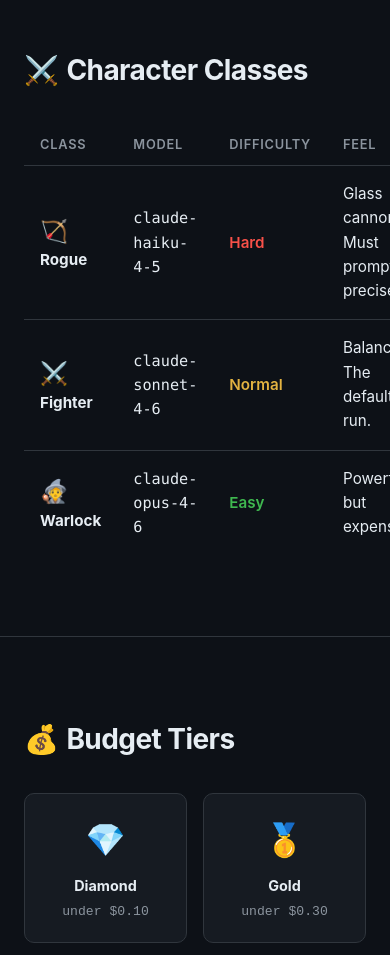
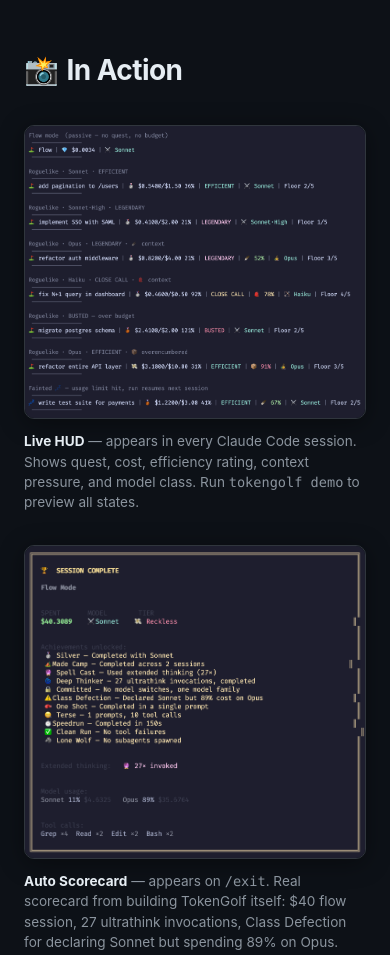
Before and after one commit to josheche/tokengolf, a website: page docs/index.html in a window 390 px wide. Shown: the part 2620-3575 px from the top of the page. Drawn offline with nearby package versions, Linux system fonts and the light colour scheme.

Commit message:
docs: add screenshots section to landing page
New "In Action" section between Two Modes and Character Classes showing
the HUD demo and a real scorecard side by side. Responsive grid layout
(side-by-side on desktop, stacked on mobile).

```diff
--- a/docs/index.html
+++ b/docs/index.html
@@ -518,6 +518,43 @@
         border-color: #3d1f1f;
       }
 
+      /* ── Screenshots ── */
+      .screenshots-grid {
+        display: grid;
+        grid-template-columns: 1fr 1fr;
+        gap: 2rem;
+        align-items: start;
+      }
+
+      @media (max-width: 768px) {
+        .screenshots-grid {
+          grid-template-columns: 1fr;
+        }
+      }
+
+      .screenshot-item {
+        display: flex;
+        flex-direction: column;
+        gap: 0.75rem;
+      }
+
+      .screenshot-item img {
+        width: 100%;
+        border-radius: 10px;
+        border: 1px solid var(--border);
+        box-shadow: 0 4px 24px rgba(0, 0, 0, 0.4);
+      }
+
+      .screenshot-label {
+        font-size: 0.85rem;
+        color: var(--muted);
+        line-height: 1.5;
+      }
+
+      .screenshot-label strong {
+        color: var(--text);
+      }
+
       /* ── Footer ── */
       footer {
         border-top: 1px solid var(--border);
@@ -622,6 +659,25 @@
             <li>Trains deliberate, efficient prompting</li>
             <li>Roguelike practice makes Flow sessions better</li>
           </ul>
+        </div>
+      </div>
+    </section>
+
+    <!-- ── Screenshots ── -->
+    <section>
+      <h2><span>📸</span>In Action</h2>
+      <div class="screenshots-grid">
+        <div class="screenshot-item">
+          <img src="assets/demo-hud.png" alt="TokenGolf HUD — all game states" />
+          <div class="screenshot-label">
+            <strong>Live HUD</strong> — appears in every Claude Code session. Shows quest, cost, efficiency rating, context pressure, and model class. Run <code>tokengolf demo</code> to preview all states.
+          </div>
+        </div>
+        <div class="screenshot-item">
+          <img src="assets/scorecard.png" alt="TokenGolf scorecard — session complete" />
+          <div class="screenshot-label">
+            <strong>Auto Scorecard</strong> — appears on <code>/exit</code>. Real scorecard from building TokenGolf itself: $40 flow session, 27 ultrathink invocations, Class Defection for declaring Sonnet but spending 89% on Opus.
+          </div>
         </div>
       </div>
     </section>
```
Also changed, not shown: docs/assets/demo-hud.png (added), docs/assets/scorecard.png (added).
